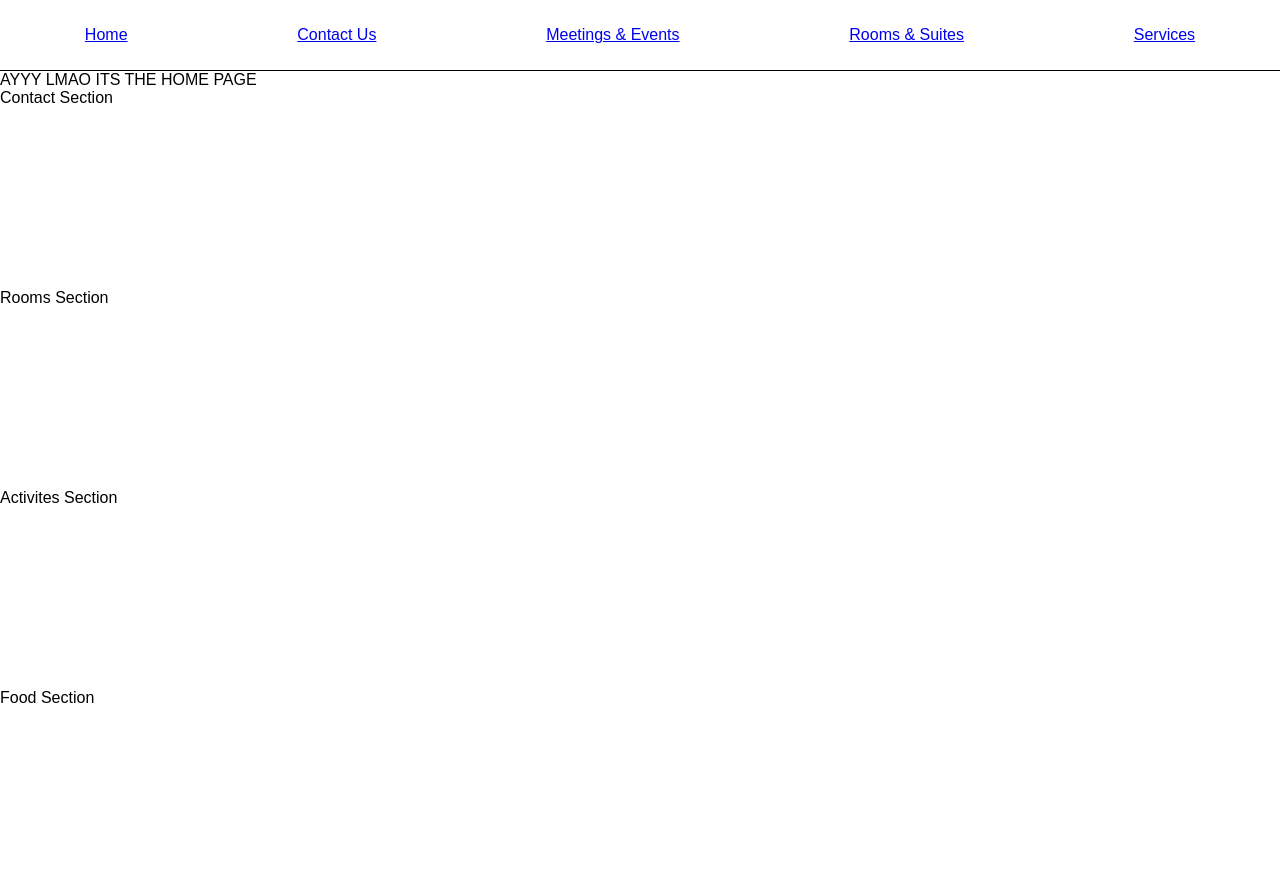
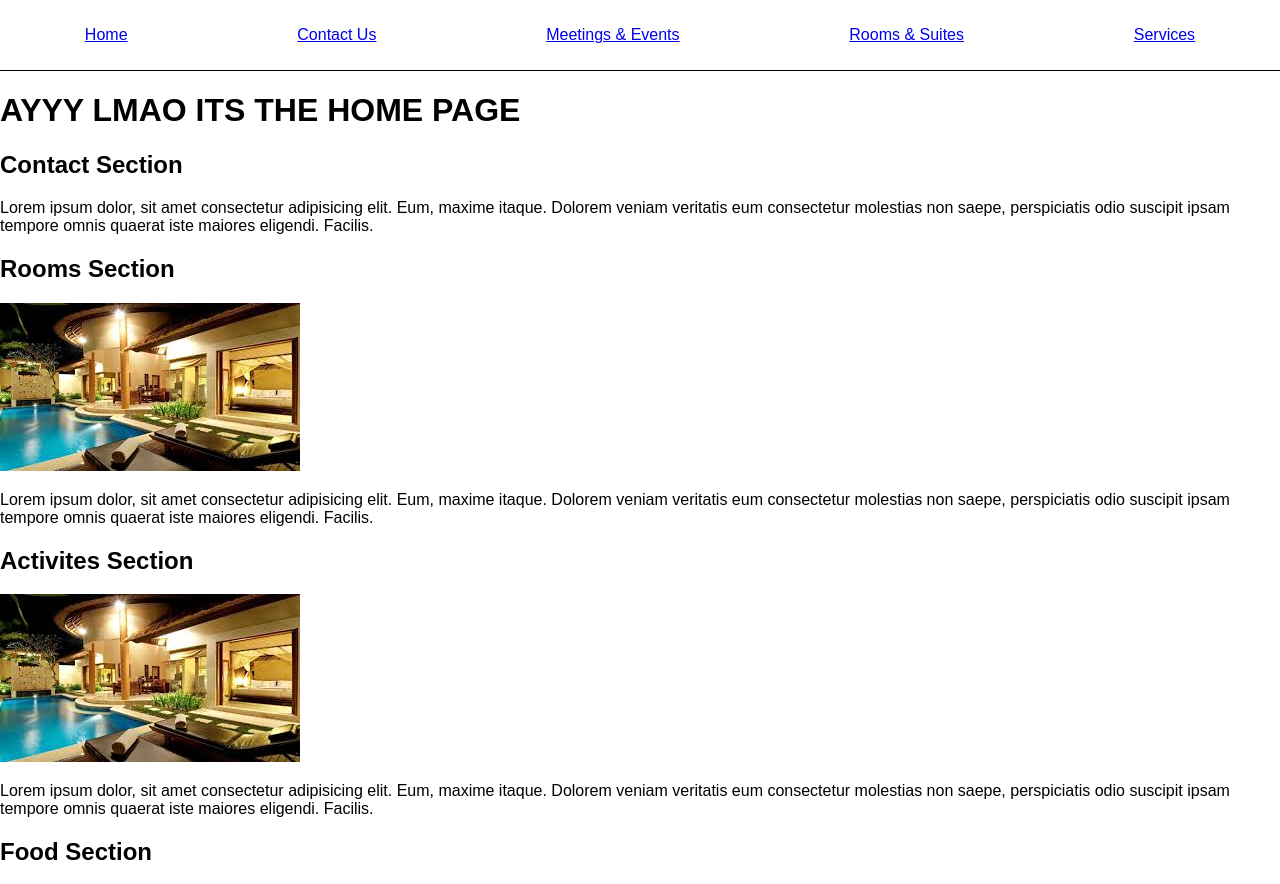
Before and after one commit to Gabewest1/hotel, a React (Create React App) app: page / in a window 1280 px wide. Shown: the top 884 px of the page. Built offline with nearby package versions, Linux system fonts and the light colour scheme.

Commit message:
Added markup to the <Home /> component's sections. Included a title, description and image.

```diff
--- a/src/pages/Home/index.js
+++ b/src/pages/Home/index.js
@@ -5,22 +5,43 @@ class Home extends Component {
   render() {
     return (
       <HomeView>
-        AYYY LMAO ITS THE HOME PAGE
+        <Title>AYYY LMAO ITS THE HOME PAGE</Title>
 
         <ContactSection>
-          Contact Section
+          <Title>Contact Section</Title>
+          <Description>
+            Lorem ipsum dolor, sit amet consectetur adipisicing elit. Eum, maxime itaque. Dolorem veniam veritatis eum consectetur molestias non saepe, perspiciatis odio suscipit ipsam tempore omnis quaerat iste maiores eligendi. Facilis.
+          </Description>
         </ContactSection>
 
         <RoomsSection>
-          Rooms Section
+          <Title>Rooms Section</Title>
+          <ImageContainer>
+            <Image src="/assets/images/filler.jpg"/>
+          </ImageContainer>
+          <Description>
+            Lorem ipsum dolor, sit amet consectetur adipisicing elit. Eum, maxime itaque. Dolorem veniam veritatis eum consectetur molestias non saepe, perspiciatis odio suscipit ipsam tempore omnis quaerat iste maiores eligendi. Facilis.
+          </Description>
         </RoomsSection>
 
         <ActivitiesSection>
-          Activites Section
+          <Title>Activites Section</Title>
+          <ImageContainer>
+            <Image src="/assets/images/filler.jpg"/>
+          </ImageContainer>
+          <Description>
+            Lorem ipsum dolor, sit amet consectetur adipisicing elit. Eum, maxime itaque. Dolorem veniam veritatis eum consectetur molestias non saepe, perspiciatis odio suscipit ipsam tempore omnis quaerat iste maiores eligendi. Facilis.
+          </Description>
         </ActivitiesSection>
 
         <FoodSection>
-          Food Section
+          <Title>Food Section</Title>
+          <ImageContainer>
+            <Image src="/assets/images/filler.jpg"/>
+          </ImageContainer>
+          <Description>
+            Lorem ipsum dolor, sit amet consectetur adipisicing elit. Eum, maxime itaque. Dolorem veniam veritatis eum consectetur molestias non saepe, perspiciatis odio suscipit ipsam tempore omnis quaerat iste maiores eligendi. Facilis.
+          </Description>
         </FoodSection>
 
       </HomeView>
@@ -29,8 +50,16 @@ class Home extends Component {
 }
 
 const SectionStyles = `
-  height: 200px;
+
 `
+const Title = styled.h1`
+
+`
+const Description = styled.p`
+
+`
+const Image = styled.img``
+const ImageContainer = styled.div``
 const ContactSection = styled.section`
   ${ SectionStyles }
 `
```
